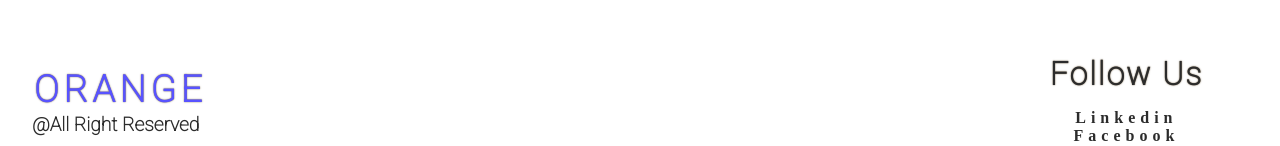
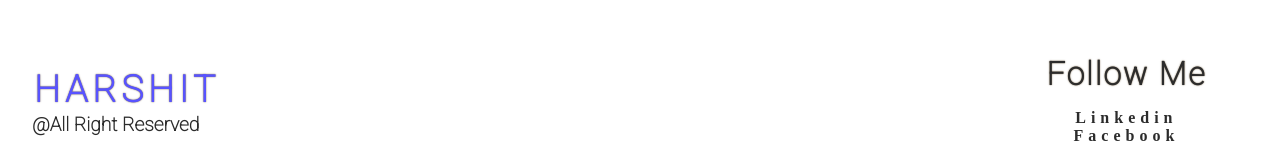
Before and after one commit to harshit1094/Orange-React-App, a React (Create React App) app: page /services in a window 1280 px wide. Shown: the part 790-936 px from the top of the page. Built offline with nearby package versions, Linux system fonts and the light colour scheme.

Commit message:
Update Footer.jsx
added my name in footer

```diff
--- a/src/components/Footer.jsx
+++ b/src/components/Footer.jsx
@@ -10,11 +10,11 @@ const Footer = () => {
   return (
     <footer>
         <div>
-            <h1>Orange</h1>
+            <h1>Harshit</h1>
             <p>@All Right Reserved</p>
         </div>
         <div>
-            <h5>Follow Us</h5>
+            <h5>Follow Me</h5>
             <div>
               <a href="https://www.linkedin.com/in/harshit-patel-334584233" target='blank'>
                 Linkedin
```
